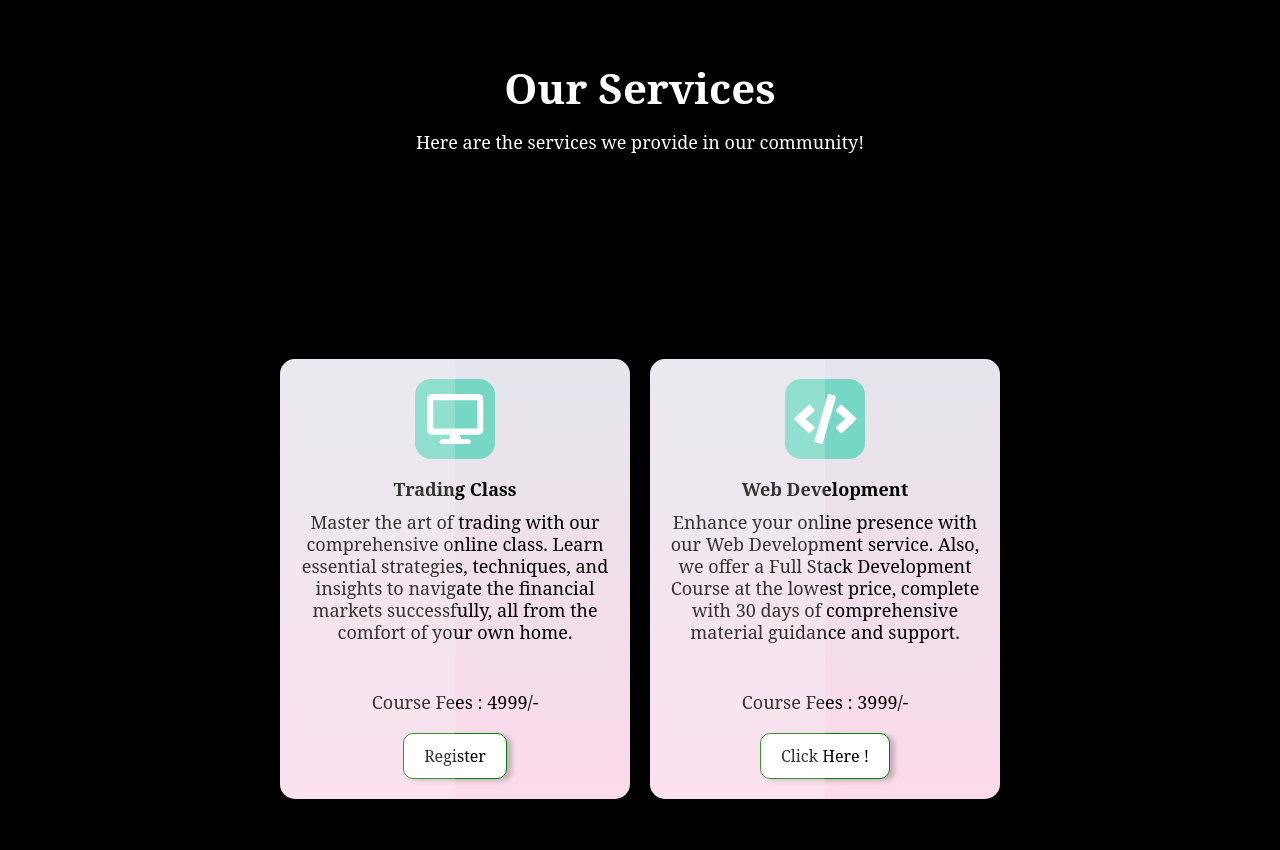
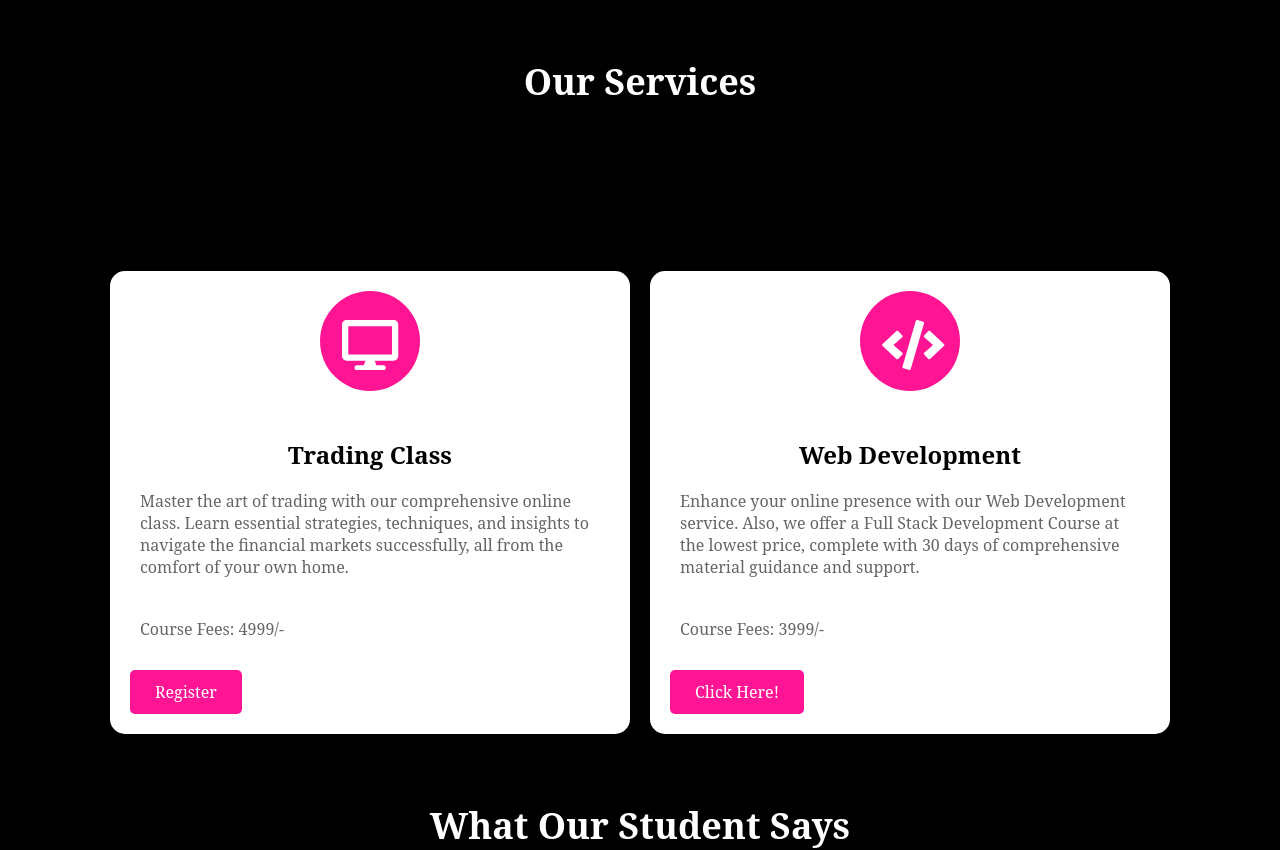
Before and after one commit to brittytino/Pinnacle-Trading-Community-Website, a plain HTML site: page index.html in a window 1280 px wide. Shown: the part 1480-2330 px from the top of the page. Drawn offline with nearby package versions, Linux system fonts and the light colour scheme; a web font is replaced by a local one.

Commit message:
Update index.html

```diff
--- a/index.html
+++ b/index.html
@@ -133,152 +133,142 @@ window.onload = function() {
 
 
 
-    <!-- course -->
+    <link rel="stylesheet" href="https://cdnjs.cloudflare.com/ajax/libs/font-awesome/5.15.4/css/all.min.css">
+    <style>
+    /* Global Styles */
+    * {
+      box-sizing: border-box;
+      margin: 0;
+      padding: 0;
+    }
+
+
+    .container {
+      max-width: 1100px;
+      margin: 0 auto;
+      padding: 20px;
+    }
+
+    /* Testimonials Section */
+    .testimonials {
+      text-align: center;
+      padding: 50px 0;
+    }
+
+    .testimonials h1 {
+      font-size: 36px;
+      margin-bottom: 20px;
+    }
+
+    .testimonials p {
+      font-size: 18px;
+    }
+
+    /* Courses Section */
+    .course-container {
+      display: flex;
+      flex-wrap: wrap;
+      justify-content: center;
+      gap: 20px;
+    }
+
+    .course-box {
+      flex: 1 1 300px;
+      background-color: #fff;
+      border-radius: 15px;
+      box-shadow: 0 5px 15px rgba(0, 0, 0, 0.1);
+      overflow: hidden;
+      transition: all 0.3s ease;
+    }
+
+    .course-box:hover {
+      transform: translateY(-5px);
+      box-shadow: 0 8px 20px rgba(0, 0, 0, 0.2);
+    }
+
+    .course-box .icon {
+      font-size: 50px;
+      padding-left: 21.5px;
+      color: #fff;
+      background-color: #FF1493;
+      border-radius: 50%;
+      width: 100px;
+      height: 100px;
+      line-height: 100px;
+      margin: 20px auto;
+    }
+
+    .course-box:hover .icon {
+      transform: rotate(360deg);
+    }
+
+    .course-box .content {
+      padding: 20px;
+    }
+
+    .course-box h3 {
+      font-size: 24px;
+      margin-bottom: 10px;
+    }
+
+    .course-box p {
+      font-size: 16px;
+      color: #666;
+      margin-bottom: 20px;
+    }
+
+    .button {
+      display: inline-block;
+      padding: 10px 25px;
+      background: #FF1493;
+      border-radius: 5px;
+      text-decoration: none;
+      color: #fff;
+      font-weight: 500;
+      transition: background 0.3s ease;
+    }
+
+    .button:hover {
+      background: #FF0066;
+    }
+    </style>
+    </head>
+    <body>
+
     <section class="testimonials">
-      <h1>Our Services </h1>
-      <p class="p34">Here are the services we provide in our community!</p>
-    <div class="course23" id="course">
-      <div class="containerc23">
-          <div class="box23">
+      <div class="container">
+        <h1>Our Services</h1>
+        <p>Here are the services we provide in our community!</p>
+      </div>
+    </section>
+
+    <section class="courses">
+      <div class="container">
+        <div class="course-container">
+          <div class="course-box">
             <div class="icon"><i class="fas fa-desktop"></i></div>
             <div class="content">
               <h3>Trading Class</h3>
               <p>Master the art of trading with our comprehensive online class. Learn essential strategies, techniques, and insights to navigate the financial markets successfully, all from the comfort of your own home.</p>
-              <br><br>
-              <p>Course Fees : 4999/-</p>
-              <a class="button23" href="#register">Register</a>
+              <p>Course Fees: 4999/-</p>
+              <a class="button" href="#register">Register</a>
+            </div>
           </div>
-          </div>
-        </div>
-        <div class="containerc23">
-          <div class="box23">
+          <div class="course-box">
             <div class="icon"><i class="fas fa-code"></i></div>
             <div class="content">
               <h3>Web Development</h3>
               <p>Enhance your online presence with our Web Development service. Also, we offer a Full Stack Development Course at the lowest price, complete with 30 days of comprehensive material guidance and support.</p>
-              <br><br>
-              <p>Course Fees : 3999/-</p>
-              <a class="button23" href="https://tinobritty.web.app/">Click Here !</a>
-
+              <p>Course Fees: 3999/-</p>
+              <a class="button" href="https://tinobritty.web.app/">Click Here!</a>
             </div>
           </div>
         </div>
       </div>
-      <style>
-        @import url('https://fonts.googleapis.com/css?family=Roboto&subset=latin-ext');
+    </section>
 
-        .course23 {
-          margin: 0;
-          padding: 0;
-          display: flex;
-          justify-content: center;
-          align-items: center;
-          min-height: 100vh;
-          font-family: 'Roboto', sans-serif;
-        }
+    <script src="https://cdnjs.cloudflare.com/ajax/libs/font-awesome/5.15.4/js/all.min.js"></script>
 
-        .containerc23 {
-          display: flex;
-          flex-wrap: wrap;
-          justify-content: center; /* Center items on mobile */
-          align-items: center; /* Center items on mobile */
-        }
-
-        .containerc23 .box23 {
-          position: relative;
-          width: calc(100% - 20px); /* Adjusting width for mobile */
-          max-width: 350px; /* Limiting max width for larger screens */
-          padding: 20px; /* Adjusting padding for mobile */
-          background: linear-gradient(to bottom, #E4E5EC, #FCDAEA);
-          box-shadow: 0 15px 25px rgba(0, 0, 0, .1);
-          border-radius: 15px;
-          margin: 10px; /* Adjusting margin for mobile */
-          box-sizing: border-box;
-          overflow: hidden;
-          text-align: center;
-        }
-
-        .containerc23 .box23:before {
-          content: '';
-          width: 50%;
-          height: 100%;
-          position: absolute;
-          top: 0;
-          left: 0;
-          background: rgba(255, 255, 255, .2);
-          z-index: 2;
-          pointer-events: none;
-          text-align: center;
-        }
-
-        .containerc23 .box23 .icon {
-          position: relative;
-          width: 80px;
-          height: 80px;
-          color: #fff;
-          background: #FF1493;
-          display: flex;
-          justify-content: center;
-          align-items: center;
-          margin: 0 auto 20px auto; /* Adjusting margin for mobile */
-          border-radius: 20%;
-          font-size: 50px;
-          font-weight: normal;
-          transition: 0.5s; /* Adjusting transition duration for mobile */
-          padding: 10px;
-        }
-
-        .containerc23 .box23 .icon i {
-          padding: 12px;
-        }
-
-        .containerc23 .box23 .icon {
-          box-shadow: 0 0 0 0 #76D7C4;
-          background: #76D7C4;
-        }
-
-        .containerc23 .box23:hover .icon {
-          box-shadow: 0 0 0 200px #76D7C4; /* Adjusting shadow size for mobile */
-        }
-
-        .containerc23 .box23 .content {
-          position: relative;
-          z-index: 1;
-          transition: 0.5s; /* Adjusting transition duration for mobile */
-        }
-
-        .containerc23 .box23:hover .content {
-          color: #fff;
-        }
-
-        .containerc23 .box23 .content h3 {
-          font-size: 18px; /* Adjusting font size for mobile */
-          margin: 10px 0;
-          padding: 0;
-          text-align: center;
-        }
-
-        .containerc23 .box23 .content p {
-          margin: 0;
-          padding: 0;
-          text-align: center;
-        }
-
-        .button23 {
-          display: inline-block;
-          padding: 10px 20px; /* Adjusting padding for mobile */
-          background: #fff;
-          border-radius: 10px;
-          text-decoration: none;
-          color: #000;
-          font-weight: 500;
-          margin-top: 20px;
-          box-shadow: 5px 2px 5px rgba(0, 0, 0, .2);
-          border: 1px solid green;
-        }
-      </style>
-
-  </body>
 
 
     <!-- testimonials -->
```
